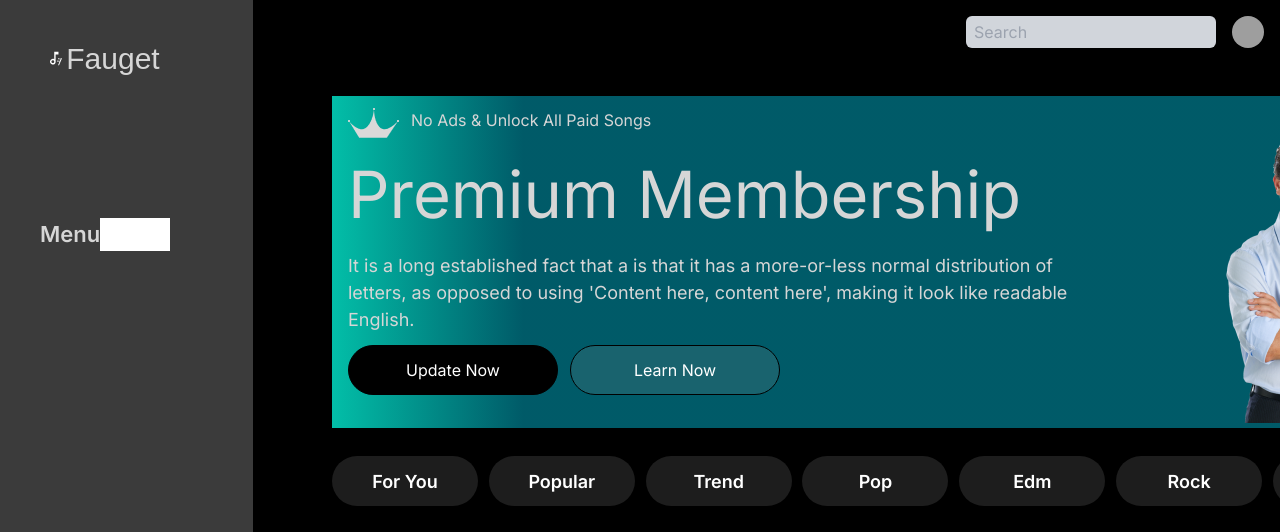
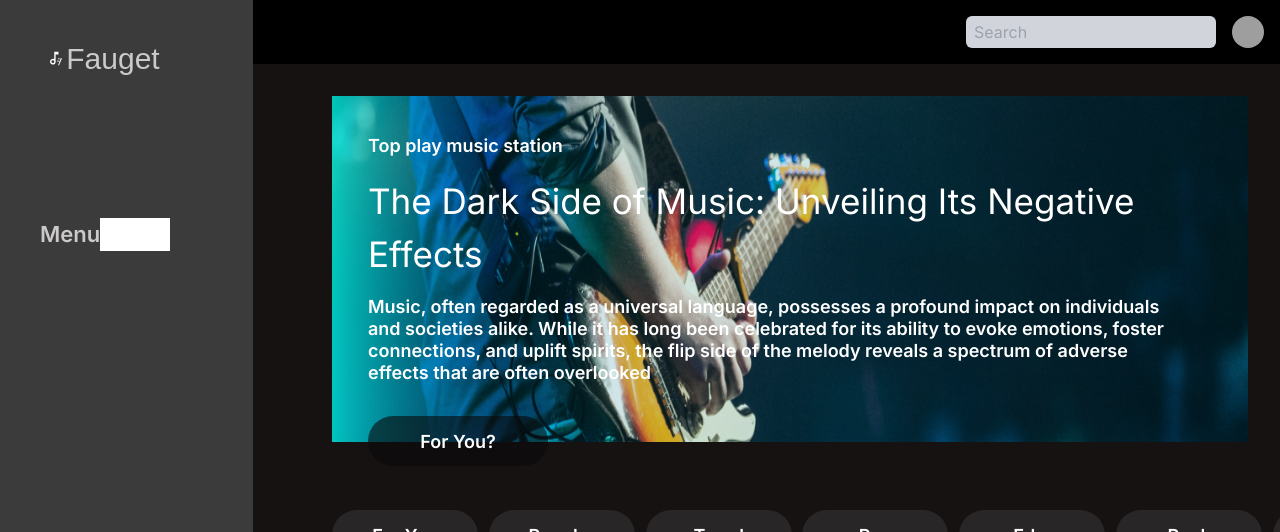
Before and after one commit to Habibaferdausi/Fauget-music-services, a Next.js app: page / in a window 1280 px wide. Shown: the top 532 px of the page. Built offline with nearby package versions, Linux system fonts and the light colour scheme; no server answers; grey boxes are pictures that could not be loaded.

Commit message:
without login layout added

```diff
--- a/src/app/globals.css
+++ b/src/app/globals.css
@@ -59,3 +59,10 @@ opacity: 0.7px;
 .margin{
   margin-left: -100px;
 }
+.custom-button {
+  background-color: rgba(9, 9, 9, 0.6);
+  width: 180px;
+height: 50px;
+border-radius: 25px;
+color:white;
+}
--- a/src/app/page.js
+++ b/src/app/page.js
@@ -1,5 +1,5 @@
 import Categories from "@/components/Home/Categories";
-import LoggedBanner from "@/components/Home/loggedBanner";
+import WithoutLogin from "@/components/Home/WithoutLogin";
 import SideNav from "@/components/Shared/SideNav";
 
 
@@ -9,7 +9,7 @@ export default function Home() {
 
      <SideNav>
       <div className="">
-    <LoggedBanner/>
+   <WithoutLogin/>
     <Categories/>
       </div>
     </SideNav>
--- a/src/components/Home/WithoutLogin.jsx
+++ b/src/components/Home/WithoutLogin.jsx
@@ -0,0 +1,27 @@
+import React from 'react'
+
+export default function WithoutLogin() {
+  return (
+    <div className='margin-common pb-10'>
+        <div className="relative w-full h-full">
+        <div className="absolute inset-0 object-cover ">
+            <img src='./gredient.png'  className='w-[1087px] h-[346px]'></img>
+        </div>
+
+        <img
+            src='./banner.png'
+            className='w-[1087px] h-[346px]'
+        />
+
+        <div className='absolute text-white top-0 left-0 pt-4 ps-9'>
+            <h1 className='text-[18px] font-semibold text-white mt-5'>Top play music station</h1>
+            <h1 className='text-[35px] py-4'>The Dark Side of Music: Unveiling Its Negative Effects</h1>
+            <h1 className='text-[18px] font-semibold leading-[22px] '>Music, often regarded as a universal language, possesses a profound impact on individuals <br/>and societies alike. While it has long been celebrated for its ability to evoke emotions, foster  <br/> connections, and uplift spirits, the flip side of the melody reveals a spectrum of adverse  <br/>effects that are often overlooked</h1>
+       <button className='custom-button mt-8 text-[18px] font-semibold'> For You?</button>
+        </div>
+
+
+    </div>
+    </div>
+  )
+}
--- a/tailwind.config.js
+++ b/tailwind.config.js
@@ -15,6 +15,6 @@ module.exports = {
     require('daisyui'),
   ],
   daisyui: {
-    themes: ["black"],
+    themes: ["forest"],
   },
 };
```
Also changed, not shown: public/banner.png (added), public/gredient.png (added).
